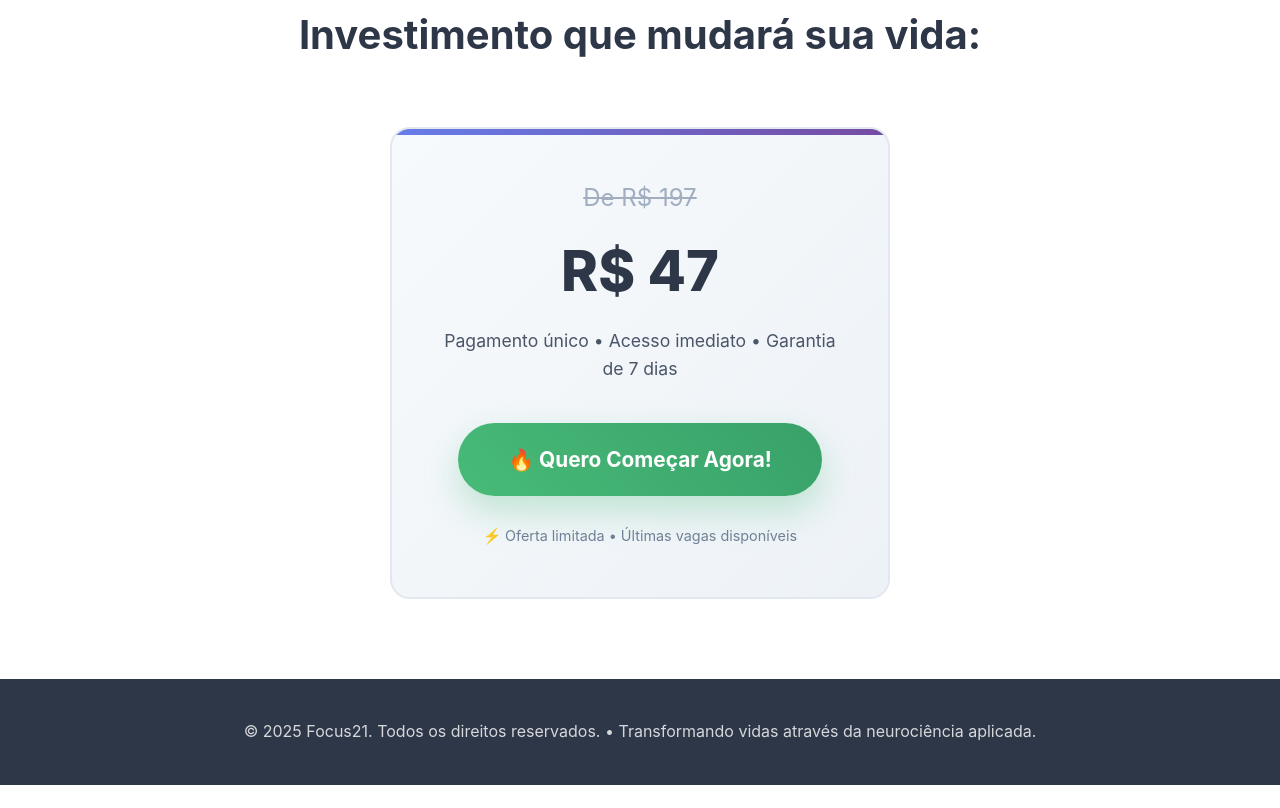
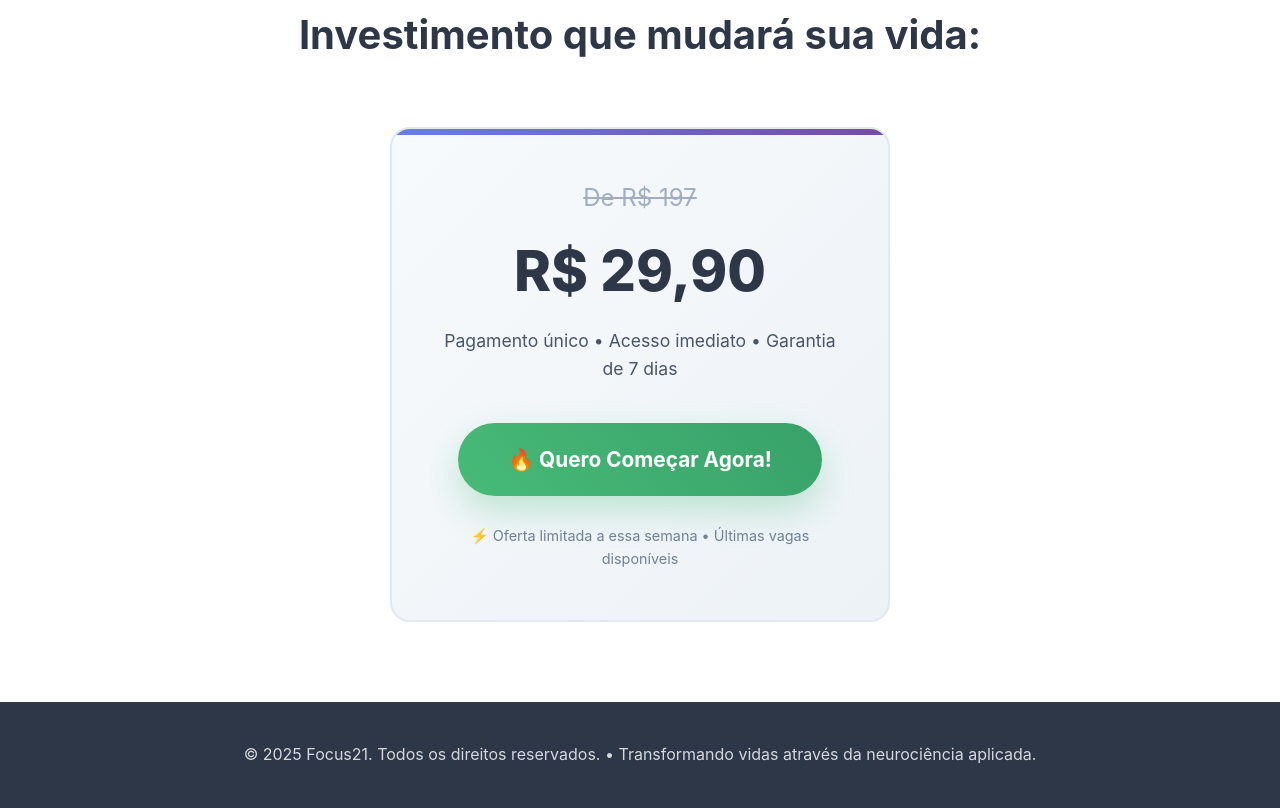
Before and after one commit to Felps-g/Focus21, a plain HTML site: page index.html in a window 1280 px wide. Shown: the part 3476-4284 px from the top of the page. Before the commit the page ends 4261 px from the top, so only its background shows below. Drawn offline with Linux system fonts and the light colour scheme.

Commit message:
valor 29,90

```diff
--- a/index.html
+++ b/index.html
@@ -627,11 +627,11 @@
             <h2 class="section-title fade-in">Investimento que mudará sua vida:</h2>
             <div class="price-card fade-in">
                 <div class="old-price">De R$ 197</div>
-                <div class="current-price">R$ 47</div>
+                <div class="current-price">R$ 29,90</div>
                 <p class="price-subtitle">Pagamento único • Acesso imediato • Garantia de 7 dias</p>
                 <a href="https://pay.cakto.com.br/3fxcp5s_473385" class="final-cta" onclick="location.href=this.href; return false;">🔥 Quero Começar Agora!</a>
                 <p style="margin-top: 20px; font-size: 0.9rem; color: #718096;">
-                    ⚡ Oferta limitada • Últimas vagas disponíveis
+                    ⚡ Oferta limitada a essa semana • Últimas vagas disponíveis
                 </p>
             </div>
         </div>
```
